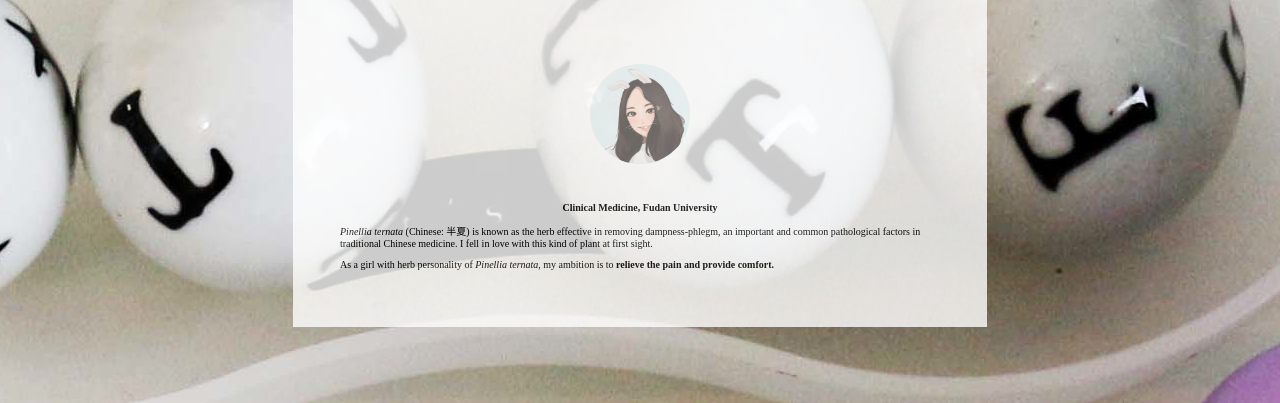
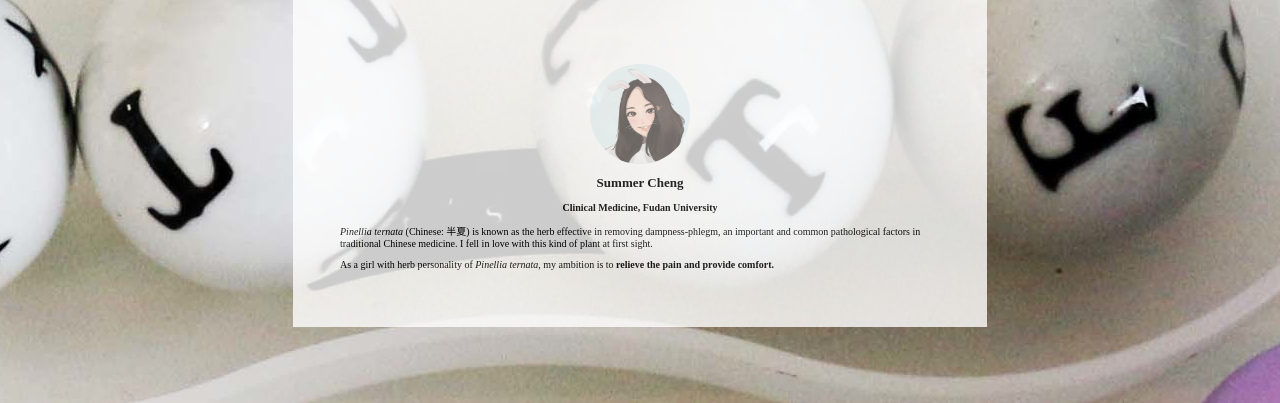
Before and after one commit to SummerCheng/uband-s2--V, a Flask app: template templates/A10134.html in a window 1280 px wide. Shown: the part 81-484 px from the top of the page. Run offline with Flask 2, Linux system fonts and the light colour scheme; the template is opened without the code that fills it, so the values that code supplies are empty.

Commit message:
再也不作死改CSS了

```diff
--- a/static/css/app.css
+++ b/static/css/app.css
@@ -22,9 +22,12 @@
 
 }
 
+.name{
+	text-align:center;
+	color: #FFFFFF;
+}
 .name_title{
 	text-align:center;
-	color: #FFFFFF;
 }
 
 .brief_intr{
--- a/templates/A10134.html
+++ b/templates/A10134.html
@@ -3,20 +3,20 @@
 <head>
 	<meta charset="utf-8">
 	<title>Home@Summer</title>
-	<link rel="stylesheet" type="text/css" href="static/css/app.css">
-	<link rel="stylesheet" type="text/css" href="static/css/reset.css">
+	<link rel="stylesheet" type="text/css" href="../static/css/app.css">
+	<link rel="stylesheet" type="text/css" href="../static/css/reset.css">
 </head>
 <body>
 
 	<div id="head">
-		<h1 class="name_title">Summer-半夏</h1>
+		<h1 class="name">Summer-半夏</h1>
 	</div>
 	<div>
 		<br  />
 	</div>
 	<div id="content">
 		<br  />
-		<img class="self" src="static/img/selfie.png" alt="鹂落的手绘哦~">
+		<img class="self" src="../static/img/selfie.png" alt="鹂落的手绘哦~">
 		<h2 class="name_title">Summer Cheng</h2>
 		<h3 class="brief_intr">Clinical Medicine, Fudan University </h3>
 		<p class="intr"><i>Pinellia ternata</i> (Chinese: 半夏) is known as the herb effective in removing dampness-phlegm, an important and common pathological factors in traditional Chinese medicine. I fell in love with this kind of plant at first sight.</p>
```
